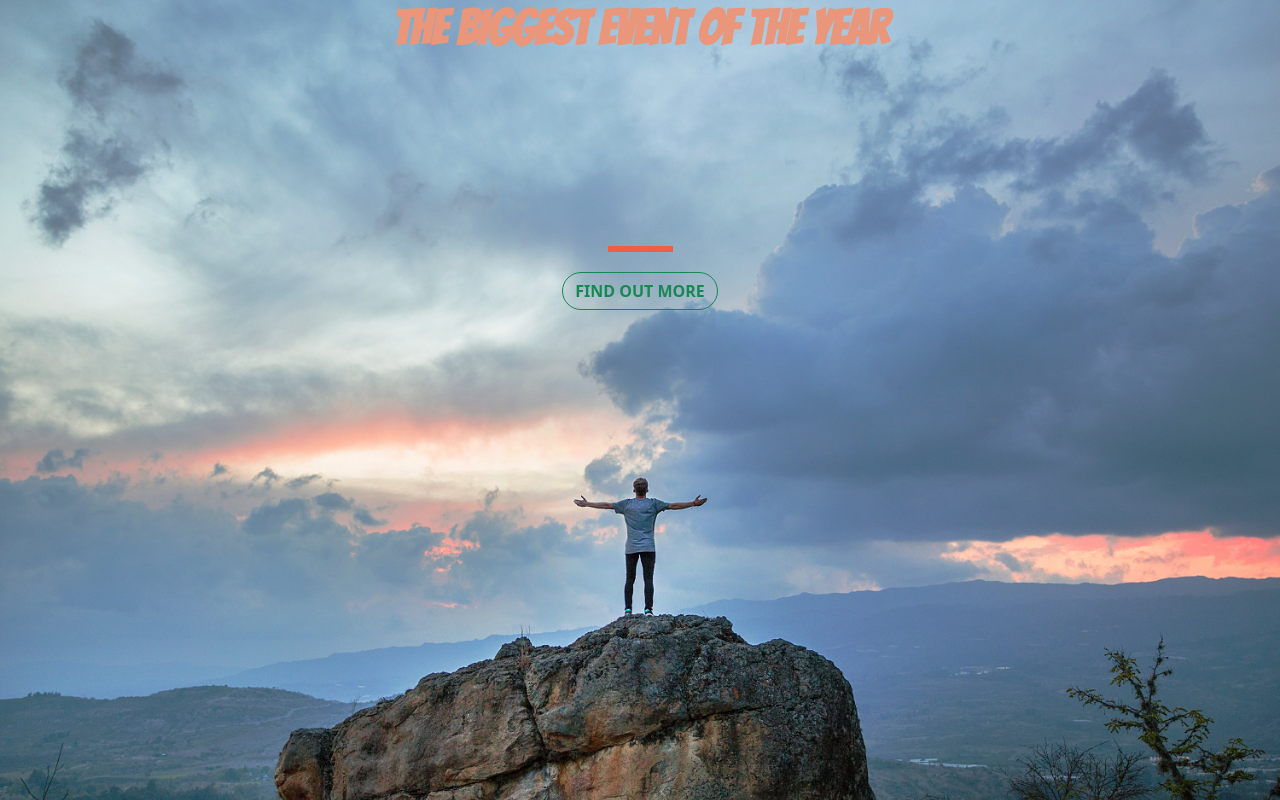
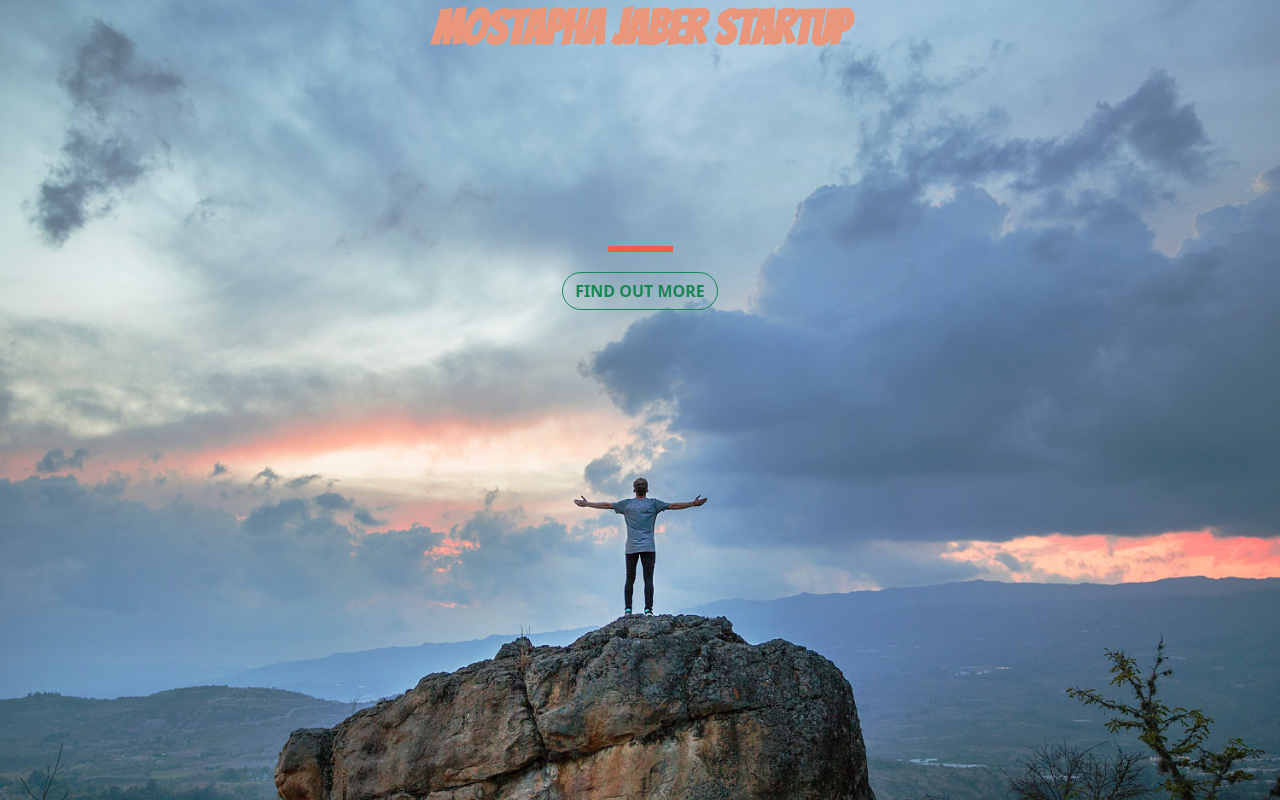
Before and after one commit to Mostapha458/Mostapha458.github.io, a plain HTML site: page docs/index.html in a window 1280 px wide. Drawn offline with nearby package versions, Linux system fonts and the light colour scheme; a web font is replaced by a local one.

Commit message:
Update index.html

```diff
--- a/docs/index.html
+++ b/docs/index.html
@@ -14,7 +14,7 @@
 	<div class="container">
 		<div>
 		<header class="text-center col-12">
-            <h1 class="text-uppercase"><strong>the biggest event of the year</strong></h1>
+            <h1 class="text-uppercase"><strong>Mostapha Jaber Startup</strong></h1>
         </header>
         <div class="buffer col-12"> </div>
         <section class="text-center col-12">
```
